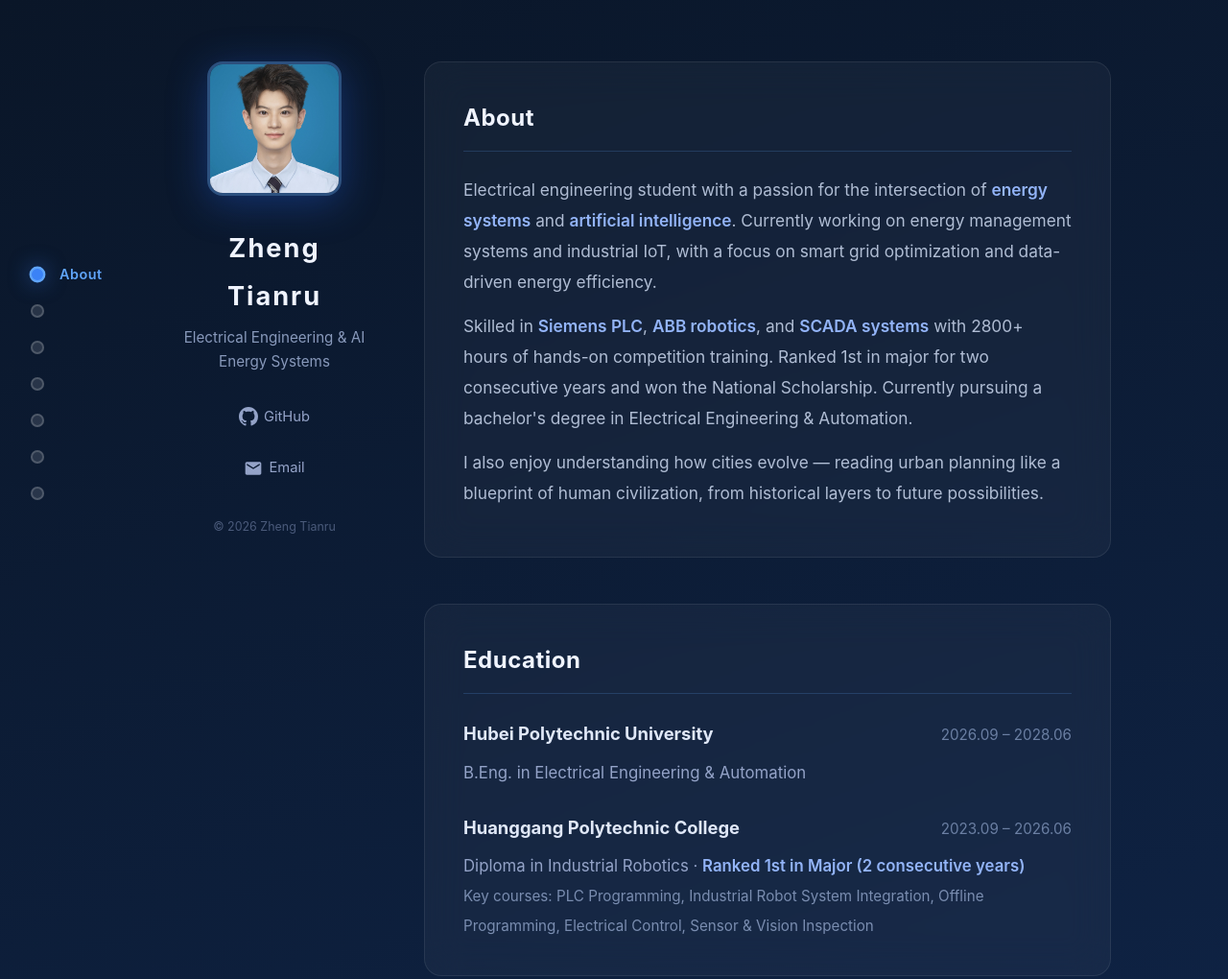
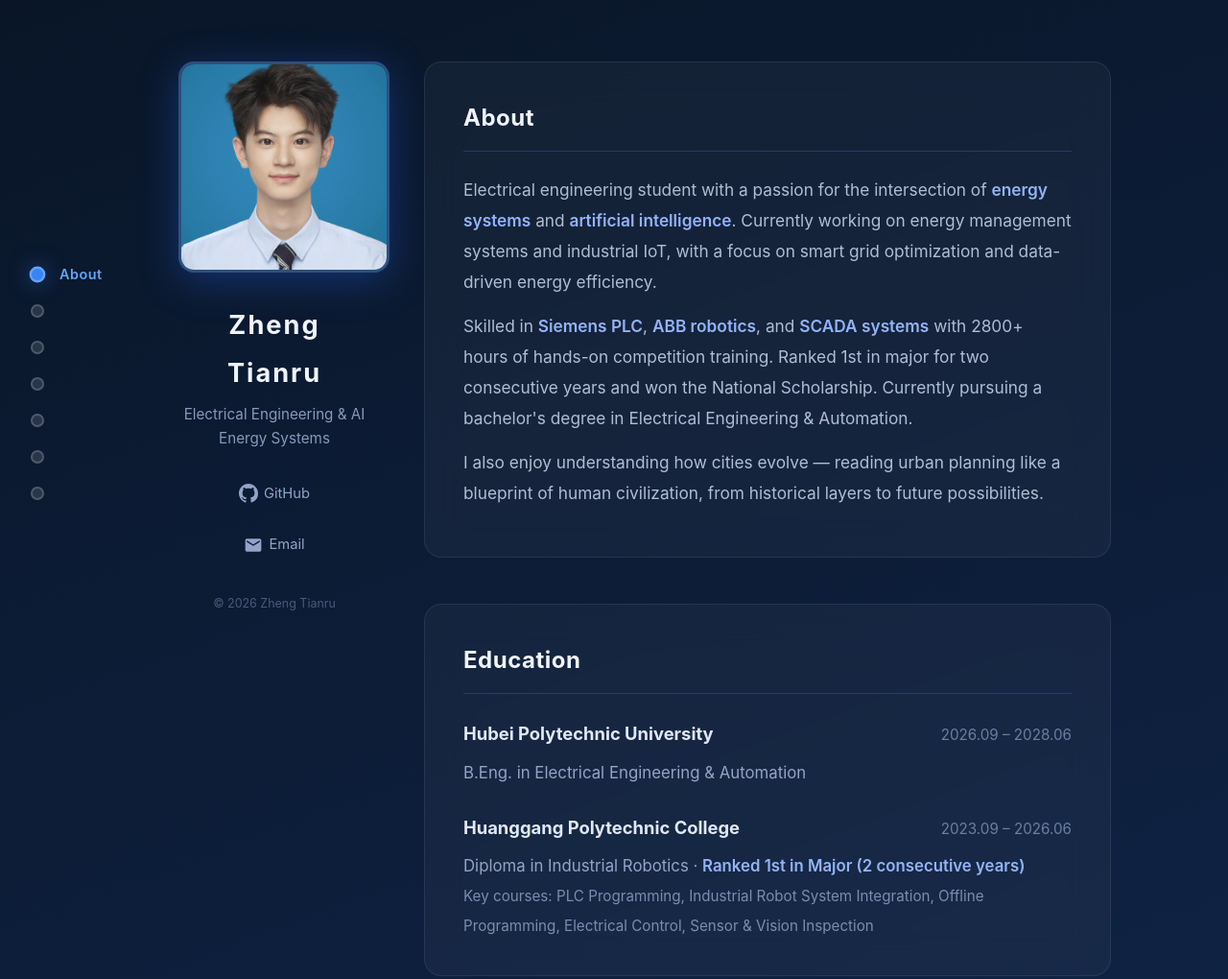
Before and after one commit to TpoarSerx/TpoarSerx.github.io, a plain HTML site: page index.html in a window 1280 px wide. Shown: the top 1020 px of the page at 96% size. Drawn offline with Linux system fonts and the light colour scheme.

Commit message:
style: avatar huge 220px

```diff
--- a/style.css
+++ b/style.css
@@ -103,8 +103,8 @@ body {
 }
 
 .avatar {
-    width: 140px;
-    height: 140px;
+    width: 220px;
+    height: 220px;
     border-radius: 16px;
     object-fit: cover;
     margin: 0 auto 20px;
```
